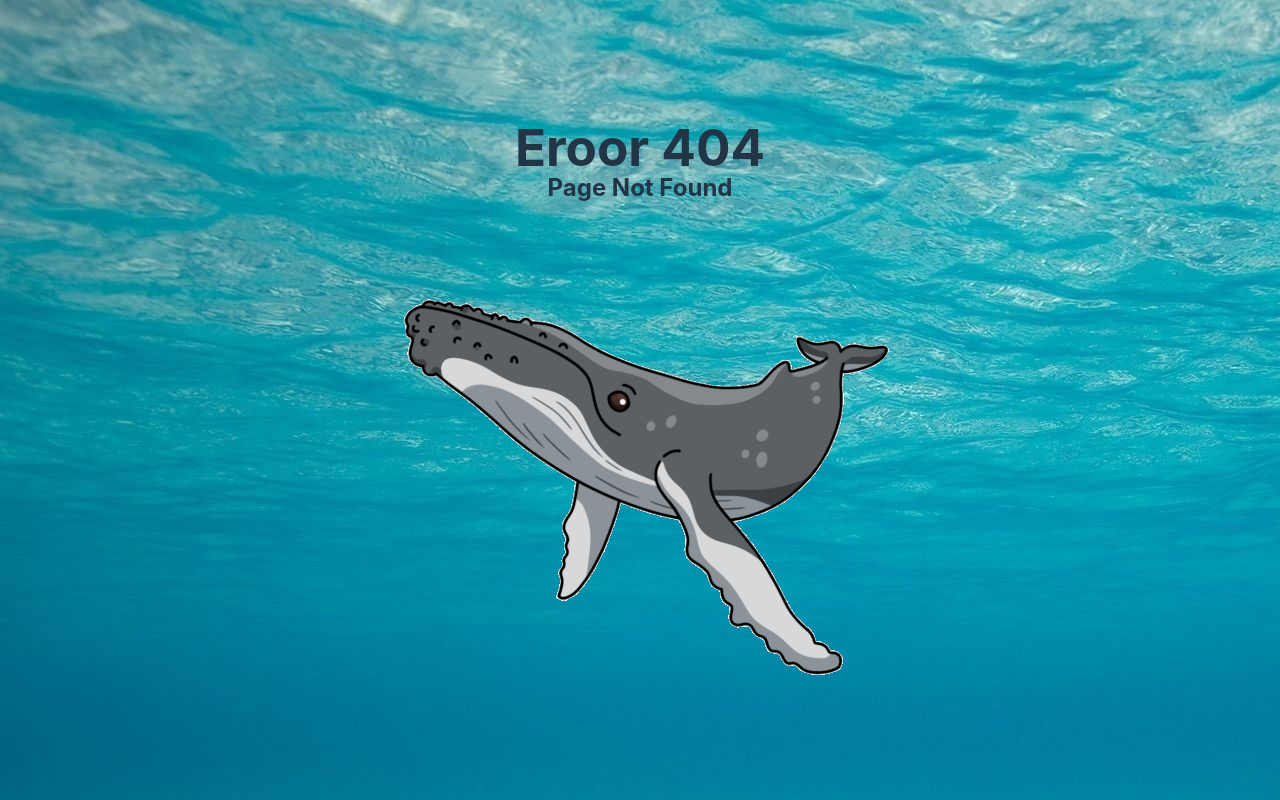
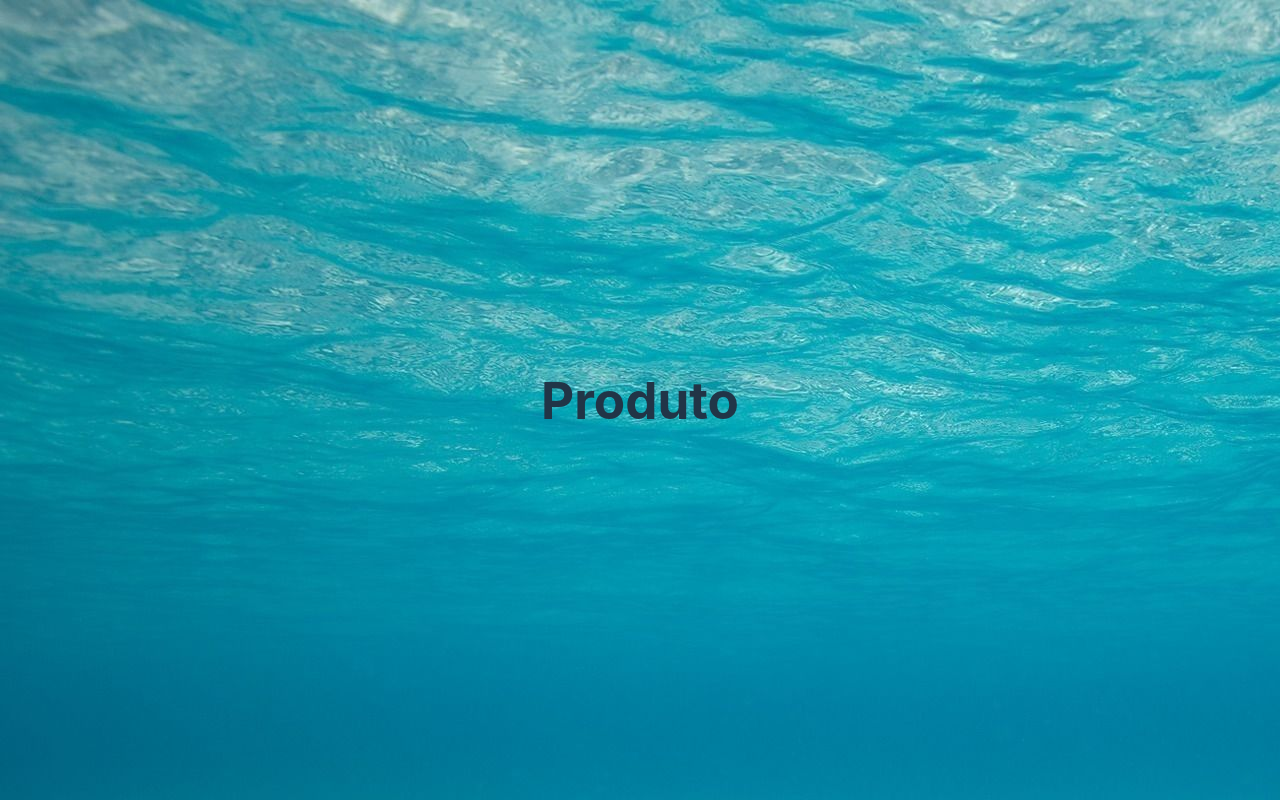
Before and after one commit to ThamiresOD/Serratec_React-JS_TrabalhoFinal, a React (Vite) app in the folder TrabalhoFinal/Ecommerce/: page /produto in a window 1280 px wide. Before the commit this address had no page. Built offline with nearby package versions, Linux system fonts and the light colour scheme.

Commit message:
Criação das rotas: Produto e Home

```diff
--- a/TrabalhoFinal/Ecommerce/src/App.css
+++ b/TrabalhoFinal/Ecommerce/src/App.css
@@ -1,4 +1,4 @@
-#root {
+/* #root {
   max-width: 1280px;
   margin: 0 auto;
   padding: 2rem;
@@ -38,4 +38,4 @@
 
 .read-the-docs {
   color: #888;
-}
+} */
--- a/TrabalhoFinal/Ecommerce/src/App.jsx
+++ b/TrabalhoFinal/Ecommerce/src/App.jsx
@@ -1,8 +1,9 @@
-import { useState } from 'react'
 import './App.css'
 import { Routes, Route} from "react-router-dom"
 import Login from './components/pages/Login'
 import NotFound from './components/pages/NotFound'
+import Home from './components/pages/Home'
+import Produto from './components/pages/Produto'
 
 
 function App() {
@@ -10,8 +11,9 @@ function App() {
   return (
     <Routes>
       <Route path="/" element={<Login/>} />
+      <Route path="/home" element={<Home />}/>
+      <Route path="/produto" element={<Produto />}/>
 
-      {/* 404 */}
       <Route path="/*" element={<NotFound />} />
     </Routes>
   )
--- a/TrabalhoFinal/Ecommerce/src/components/pages/Home/index.jsx
+++ b/TrabalhoFinal/Ecommerce/src/components/pages/Home/index.jsx
@@ -3,7 +3,7 @@ import './style.css'
 function Home() {
     return (
         <main>
-            <></>
+            <h1>Home</h1>
 
         </main>
     )
--- a/TrabalhoFinal/Ecommerce/src/components/pages/Login/style.css
+++ b/TrabalhoFinal/Ecommerce/src/components/pages/Login/style.css
@@ -0,0 +1,47 @@
+*{
+    margin: 0;
+    padding: 0;
+    box-sizing: border-box;
+}
+
+#root {
+  max-width: 1280px;
+  margin: 0 auto;
+  padding: 2rem;
+  text-align: center;
+}
+
+.logo {
+  height: 6em;
+  padding: 1.5em;
+  will-change: filter;
+}
+.logo:hover {
+  filter: drop-shadow(0 0 2em #646cffaa);
+}
+.logo.react:hover {
+  filter: drop-shadow(0 0 2em #61dafbaa);
+}
+
+@keyframes logo-spin {
+  from {
+    transform: rotate(0deg);
+  }
+  to {
+    transform: rotate(360deg);
+  }
+}
+
+@media (prefers-reduced-motion: no-preference) {
+  a:nth-of-type(2) .logo {
+    animation: logo-spin infinite 20s linear;
+  }
+}
+
+.card {
+  padding: 2em;
+}
+
+.read-the-docs {
+  color: #888;
+}
--- a/TrabalhoFinal/Ecommerce/src/components/pages/NotFound/style.css
+++ b/TrabalhoFinal/Ecommerce/src/components/pages/NotFound/style.css
@@ -9,4 +9,7 @@
 body {
     background-image: url(../Images/1.jpg);
     background-repeat: no-repeat;
+    /* background-size: cover;
+    width: 100vw;
+    height: 100vh; */
 }
--- a/TrabalhoFinal/Ecommerce/src/components/pages/Produto/index.jsx
+++ b/TrabalhoFinal/Ecommerce/src/components/pages/Produto/index.jsx
@@ -0,0 +1,11 @@
+import './style.css'
+
+function Produto() {
+    return (
+        <main>
+            <h1>Produto</h1>
+
+        </main>
+    )
+}
+export default Produto
```
